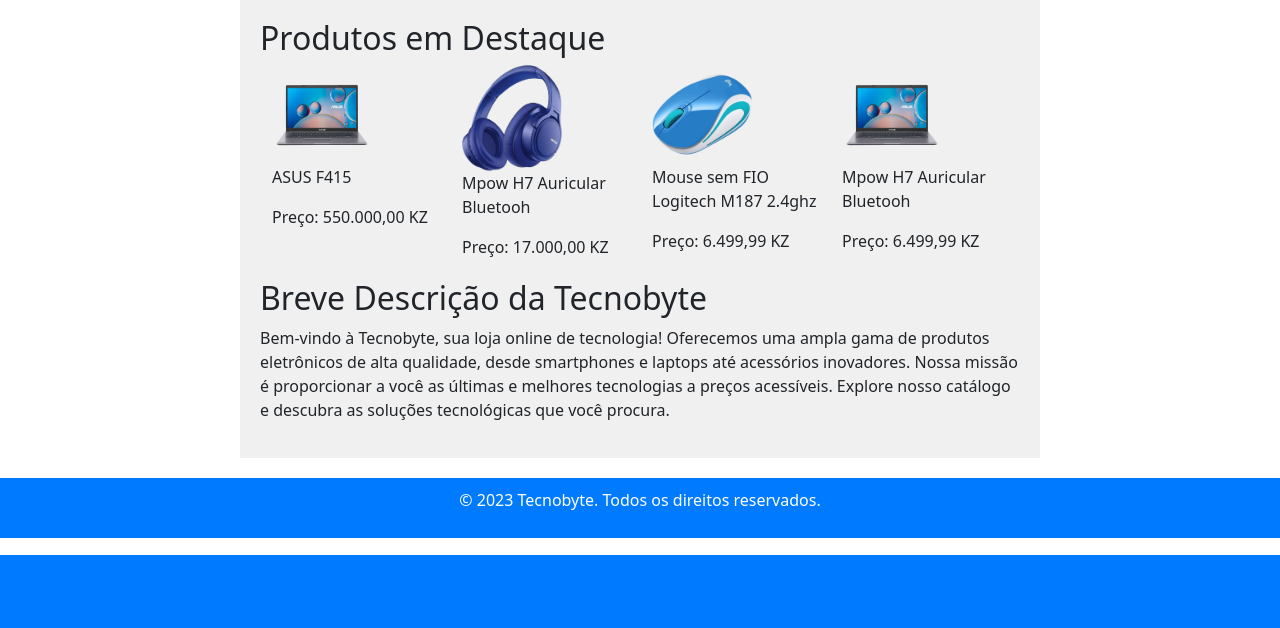
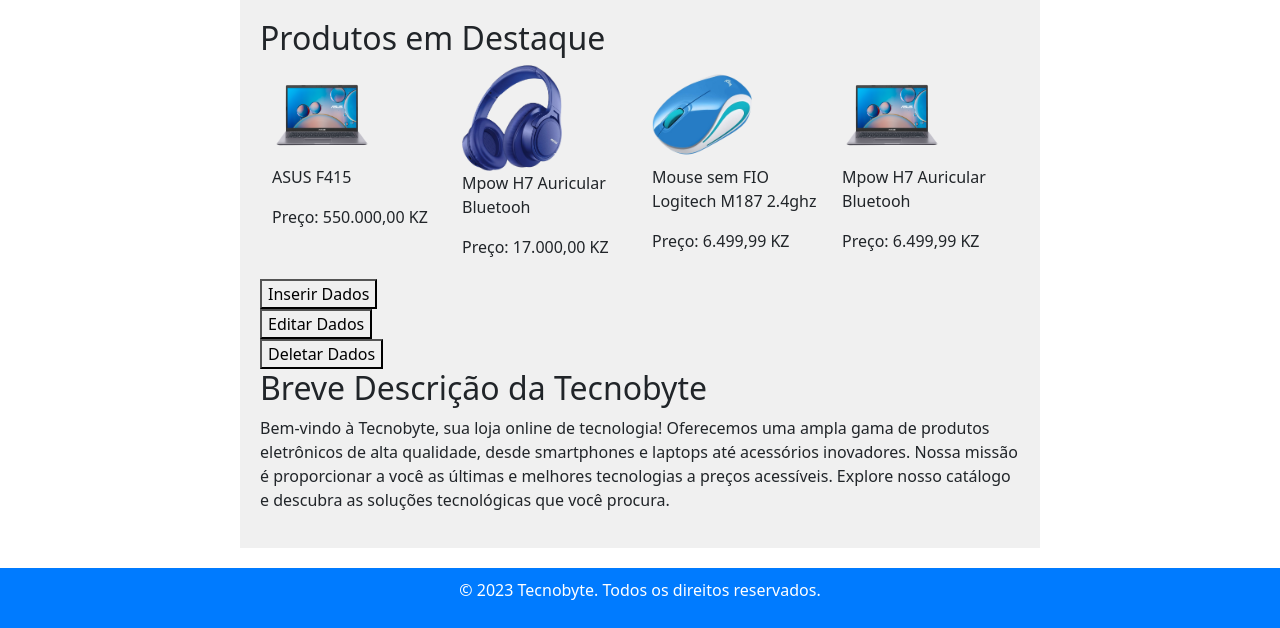
Before and after one commit to Flavi0Daniel/tecnobyte, a PHP site: page / in a window 1280 px wide. Shown: the part 245-873 px from the top of the page. Before the commit the page ends 800 px from the top, so only its background shows below. Run offline with PHP 8.4, Linux system fonts and the light colour scheme; data comes from the database, SQL or seed files in the repository.

Commit message:
Tentativa CRUD
ate agora não consigo :-(

```diff
--- a/index.php
+++ b/index.php
@@ -55,11 +55,52 @@
                 ?>
             </div>
         </div>
+
+        <!-- CRUD -->
+        <form action="index.php" method="post">
+            <button type="submit">Inserir Dados</button>
+        </form>
+
+        <form action="editar.php" method="post">
+          <button type="submit">Editar Dados</button>
+        </form>
+
+        <form action="deletar.php" method="post">
+          <button type="submit">Deletar Dados</button>
+        </form>
+
+        <!-- Insert into -->
+        <?php
+        require_once("conexao.php");
+
+if ($_SERVER["REQUEST_METHOD"] == "post") {
+    $imagem = $_POST["RGB Keyboard.png"];
+    $nome = $_POST["TECLADO GAMER RGB K100"];
+    $preco = $_POST["Preço: 14.500,00 KZ"];
+
+    $stmt = $conn->prepare("INSERT INTO produtos (imagem, nome, preco) VALUES (:imagem, :nome, :preco)");
+    $stmt->bindParam(':imagem', $imagem);
+    $stmt->bindParam(':nome', $nome);
+    $stmt->bindParam(':preco', $preco);
+
+    try {
+        $stmt->execute();
+        echo "Dados inseridos com sucesso!";
+    } catch (PDOException $e) {
+        echo "Erro ao inserir dados: " . $e->getMessage();
+    }
+}
+?>
+
+
+
+
         <h2>Breve Descrição da Tecnobyte</h2>
 
         <p>Bem-vindo à Tecnobyte, sua loja online de tecnologia! Oferecemos uma ampla gama de produtos eletrônicos de alta qualidade, desde smartphones e laptops até acessórios inovadores. Nossa missão é proporcionar a você as últimas e melhores tecnologias a preços acessíveis. Explore nosso catálogo e descubra as soluções tecnológicas que você procura.</p>
 
     </section>
+
 
     <footer>
         <p>&copy; 2023 Tecnobyte. Todos os direitos reservados.</p>
```
Also changed, not shown: RGB Keyboard.png (added).
